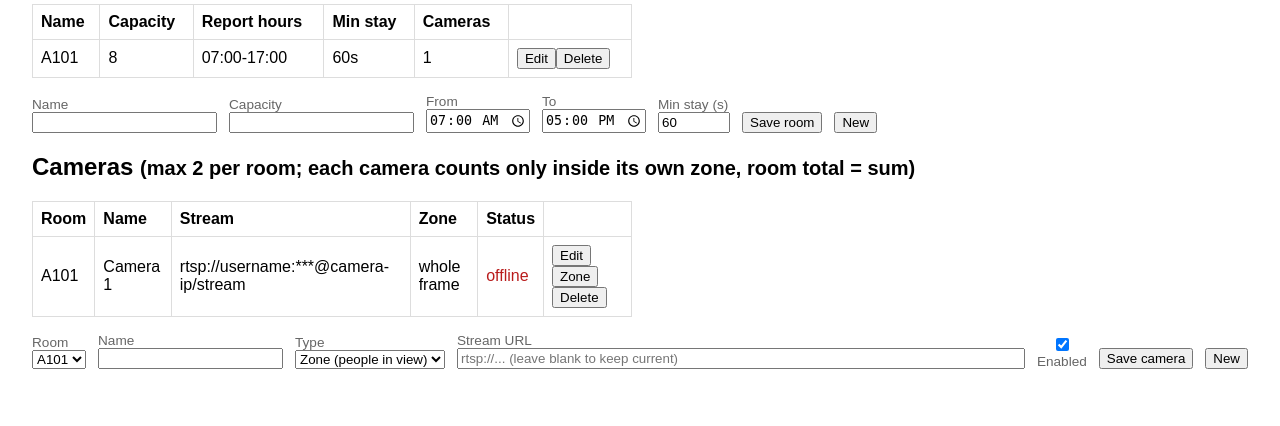
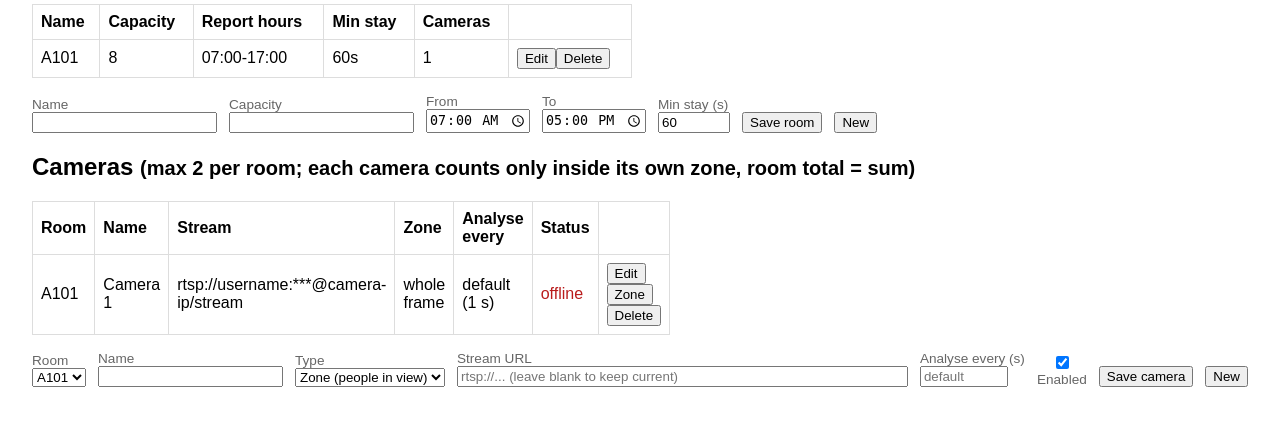
Before and after one commit to MaxTheTechy/yolo, a Flask app: page /admin in a window 1280 px wide. Shown: the part 176-602 px from the top of the page. Run offline with Flask 3, Linux system fonts and the light colour scheme; the visitor is signed in with stand-in values (Sample User, id 1); data comes from the database, SQL or seed files in the repository; parts of the project's set-up code (start-up, migrations or seed data) failed here and were passed over.

Commit message:
Per-camera analysis interval (e.g. every 10 s for classrooms)
Co-Authored-By: Claude Opus 5.5 <noreply@anthropic.com>

```diff
--- a/dashboard/app.py
+++ b/dashboard/app.py
@@ -287,7 +287,7 @@ def admin_state():
                    "close_time": r.close_time, "min_dwell_seconds": r.min_dwell_seconds,
                    "door_count": r.door_count} for r in database.list_rooms()],
         "cameras": [{"id": c.id, "room_id": c.room_id, "name": c.name, "url": mask_url(c.url), "zone": c.zone_points,
-                     "mode": c.mode, "line": c.line_def,
+                     "mode": c.mode, "line": c.line_def, "frame_interval": c.frame_interval,
                      "enabled": c.enabled, "online": bool(c.enabled and c.last_seen and c.last_seen > online_after),
                      "last_seen": utc_iso(c.last_seen), "last_error": c.last_error}
                     for c in database.list_cameras()],
@@ -348,6 +348,12 @@ def admin_save_camera():
                 if len(zone) < 3:
                     raise ValueError("A zone needs at least 3 points")
             fields["zone"] = json.dumps(zone) if zone else None
+        if "frame_interval" in data:  # blank/None = default rate for the camera type
+            interval = data["frame_interval"]
+            interval = float(interval) if interval not in (None, "") else None
+            if interval is not None and not 0.2 <= interval <= 600:
+                raise ValueError("Analyse every: between 0.2 and 600 seconds (or blank for the default)")
+            fields["frame_interval"] = interval
         if "mode" in data:
             if data["mode"] not in ("zone", "entrance"):
                 raise ValueError("Camera type must be zone or entrance")
--- a/dashboard/static/admin.js
+++ b/dashboard/static/admin.js
@@ -71,6 +71,7 @@ async function load() {
     cell(tr, c.url);
     if (c.mode === "entrance") cell(tr, c.line ? "entrance line" : "entrance - no line yet").className = c.line ? "" : "bad";
     else cell(tr, c.zone ? `${c.zone.length} points` : "whole frame");
+    cell(tr, c.frame_interval ? `${c.frame_interval} s` : `default (${c.mode === "entrance" ? "0.33" : "1"} s)`);
     const status = !c.enabled ? "disabled" : c.online ? "online" : `offline${c.last_error ? " - " + c.last_error : ""}`;
     cell(tr, status).className = c.online ? "ok" : "bad";
     const actions = cell(tr, "");
@@ -134,6 +135,7 @@ cameraForm.addEventListener("submit", async (e) => {
       id: f.id.value ? Number(f.id.value) : null,
       room_id: Number(f.room_id.value), name: f.name.value, url: f.url.value, enabled: f.enabled.checked,
       mode: f.mode.value,
+      frame_interval: f.frame_interval.value === "" ? null : Number(f.frame_interval.value),
     });
     cameraForm.reset();
     flash("Camera saved. The capture service picks up changes within 30s.");
--- a/dashboard/templates/admin.html
+++ b/dashboard/templates/admin.html
@@ -31,7 +31,7 @@
 
   <h2>Cameras <small>(max {{ max_cameras }} per room; each camera counts only inside its own zone, room total = sum)</small></h2>
   <table id="cameras-table">
-    <thead><tr><th>Room</th><th>Name</th><th>Stream</th><th>Zone</th><th>Status</th><th></th></tr></thead>
+    <thead><tr><th>Room</th><th>Name</th><th>Stream</th><th>Zone</th><th>Analyse every</th><th>Status</th><th></th></tr></thead>
     <tbody></tbody>
   </table>
   <form id="camera-form" class="toolbar">
@@ -41,6 +41,8 @@
     <label title="Zone: counts people visible inside an area. Entrance: counts people crossing a line (room count = in - out).">Type
       <select name="mode"><option value="zone">Zone (people in view)</option><option value="entrance">Entrance (in/out line)</option></select></label>
     <label class="grow">Stream URL <input name="url" placeholder="rtsp://... (leave blank to keep current)"></label>
+    <label title="Seconds between analysed frames. Blank = default (zone 1 s, entrance 0.33 s). Classrooms: 5-10 s is enough and saves CPU; entrances need the default.">Analyse every (s)
+      <input name="frame_interval" type="number" min="0.2" max="600" step="0.1" placeholder="default" style="width:6em"></label>
     <label><input name="enabled" type="checkbox" checked> Enabled</label>
     <button type="submit">Save camera</button>
     <button type="reset">New</button>
--- a/database.py
+++ b/database.py
@@ -43,6 +43,7 @@ class Camera(Base):
     mode = Column(String(10), nullable=False, default="zone")  # "zone" (count people in view) or "entrance" (count line crossings)
     zone = Column(Text, nullable=True)  # JSON [[x, y], ...] normalised 0..1; NULL = whole frame
     line = Column(Text, nullable=True)  # entrance mode: JSON {"a": [x, y], "b": [x, y], "inside": [x, y]} normalised 0..1
+    frame_interval = Column(Float, nullable=True)  # seconds between analysed frames; NULL = TRACK_FPS / ENTRANCE_TRACK_FPS
     enabled = Column(Boolean, nullable=False, default=True)
     updated_at = Column(DateTime, nullable=False, default=datetime.utcnow)
     last_seen = Column(DateTime, nullable=True)
@@ -113,6 +114,8 @@ def init_db():
             conn.execute(text("ALTER TABLE camera ADD COLUMN mode VARCHAR(10) NOT NULL DEFAULT 'zone'"))
         if "line" not in camera_cols:
             conn.execute(text("ALTER TABLE camera ADD COLUMN line TEXT"))
+        if "frame_interval" not in camera_cols:
+            conn.execute(text("ALTER TABLE camera ADD COLUMN frame_interval FLOAT"))
     _seed_default_room()
     _close_orphaned_visits()
 
```
Also changed, not shown: HANDOVER.md (+1 -0 lines), app.py (+7 -2 lines), doc/architecture.md (+4 -0 lines), doc/configuration.md (+1 -1 lines), doc/database.md (+1 -0 lines).
